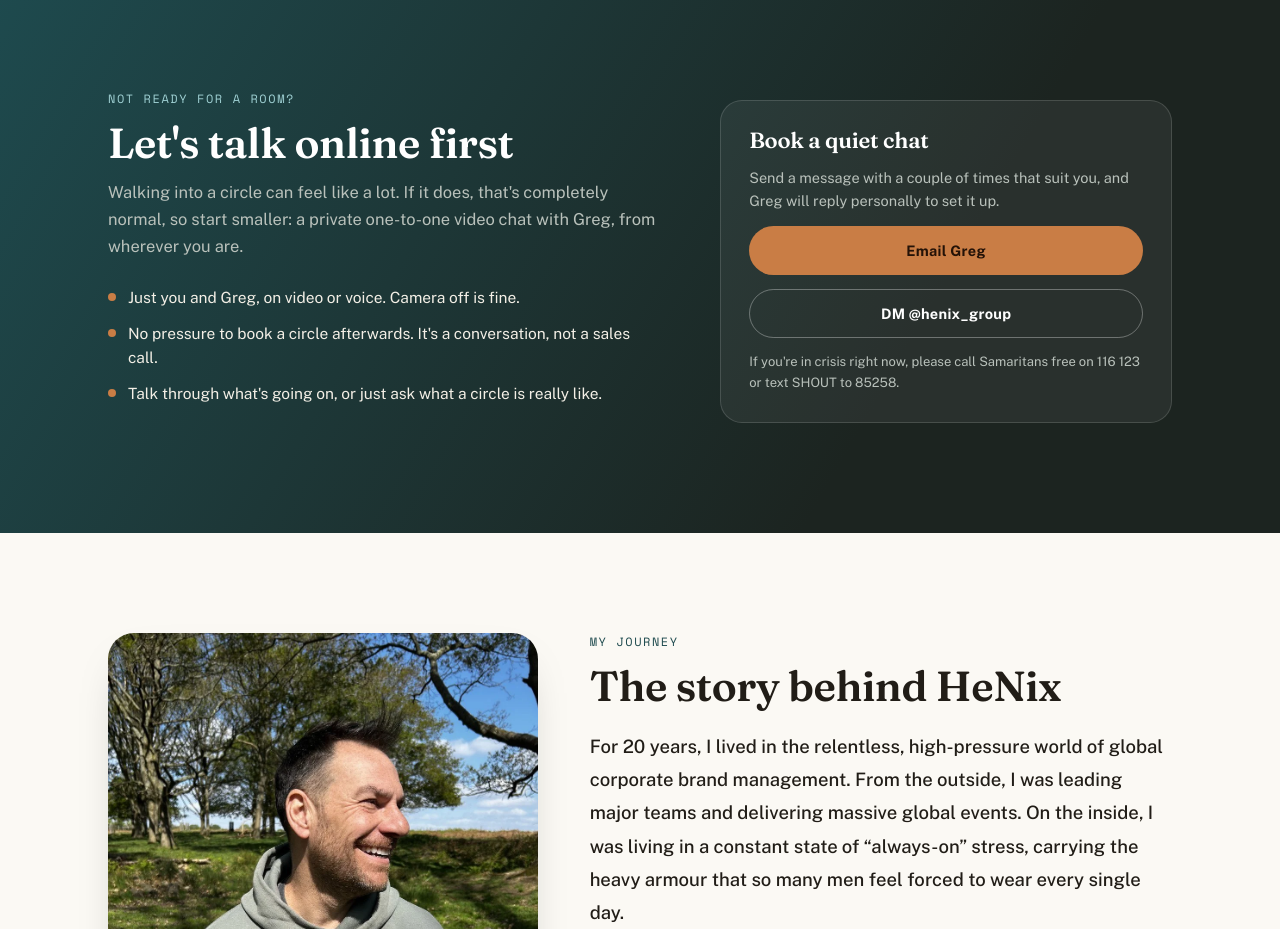
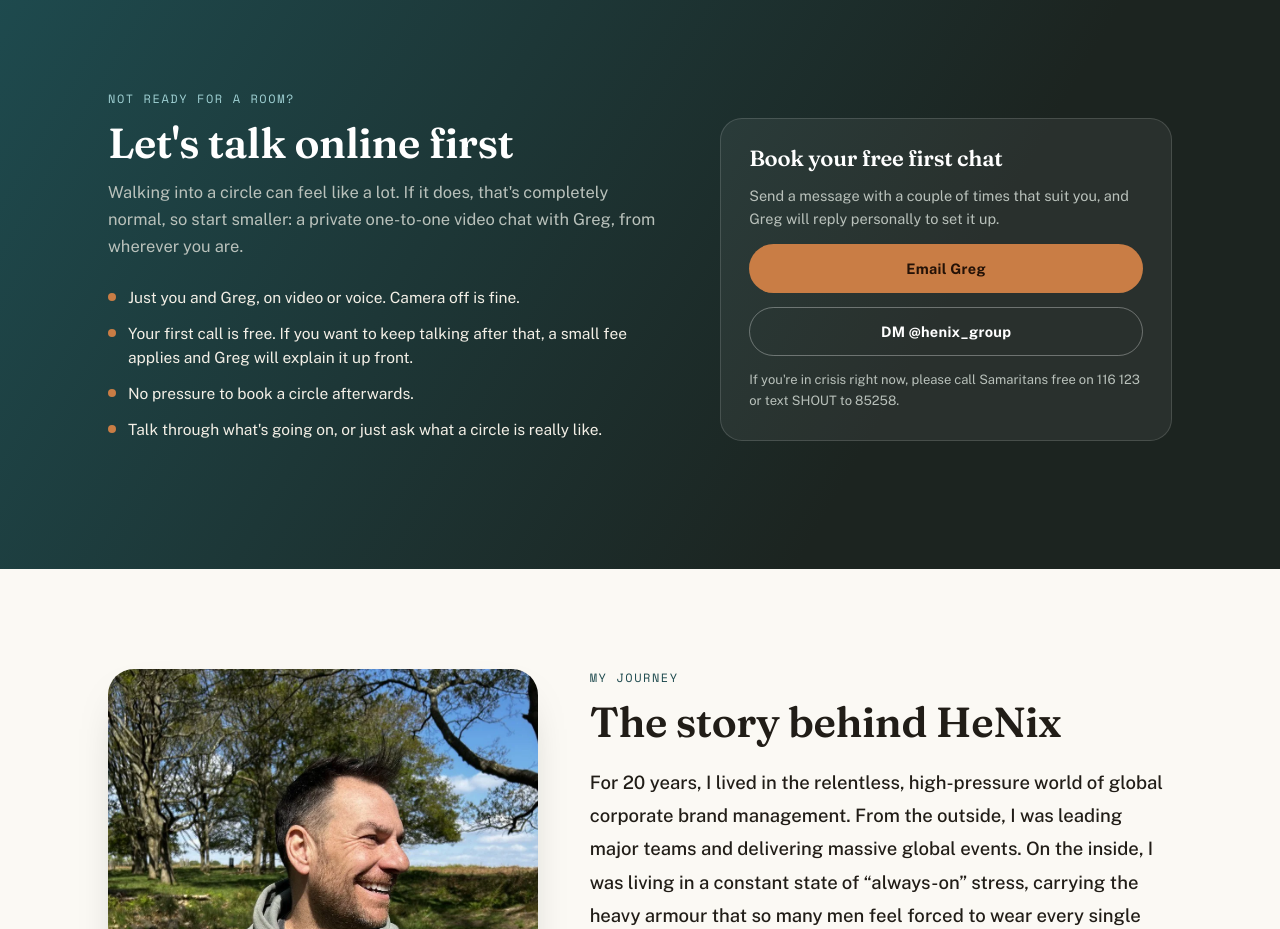
Before and after one commit to gregorysharpe15-boop/henix-website, a plain HTML site: page index.html in a window 1280 px wide. Shown: the part 2260-3189 px from the top of the page. Drawn offline with nearby package versions, Linux system fonts and the light colour scheme.

Commit message:
Online chats: first call free, then a fee applies
Co-Authored-By: Claude Opus 5.5 <noreply@anthropic.com>
Claude-Session: https://claude.ai/code/session_015ohGimVhkK9oRmWYiVAFL6

```diff
--- a/index.html
+++ b/index.html
@@ -432,14 +432,15 @@ footer{background:var(--dark-deep);color:var(--on-dark-soft);padding-block:36px
         </div>
         <ul class="online-points">
           <li>Just you and Greg, on video or voice. Camera off is fine.</li>
-          <li>No pressure to book a circle afterwards. It's a conversation, not a sales call.</li>
+          <li>Your first call is free. If you want to keep talking after that, a small fee applies and Greg will explain it up front.</li>
+          <li>No pressure to book a circle afterwards.</li>
           <li>Talk through what's going on, or just ask what a circle is really like.</li>
         </ul>
       </div>
       <div class="online-card">
-        <h3>Book a quiet chat</h3>
+        <h3>Book your free first chat</h3>
         <p>Send a message with a couple of times that suit you, and Greg will reply personally to set it up.</p>
-        <a class="btn btn-primary" href="mailto:gregorysharpe15@gmail.com?subject=HeNix%20online%20chat">Email Greg</a>
+        <a class="btn btn-primary" href="mailto:gregorysharpe15@gmail.com?subject=HeNix%20free%20first%20chat">Email Greg</a>
         <a class="btn btn-ghost" href="https://instagram.com/henix_group" target="_blank" rel="noopener">DM @henix_group</a>
         <p style="font-size:13px;">If you're in crisis right now, please call Samaritans free on 116 123 or text SHOUT to 85258.</p>
       </div>
```
